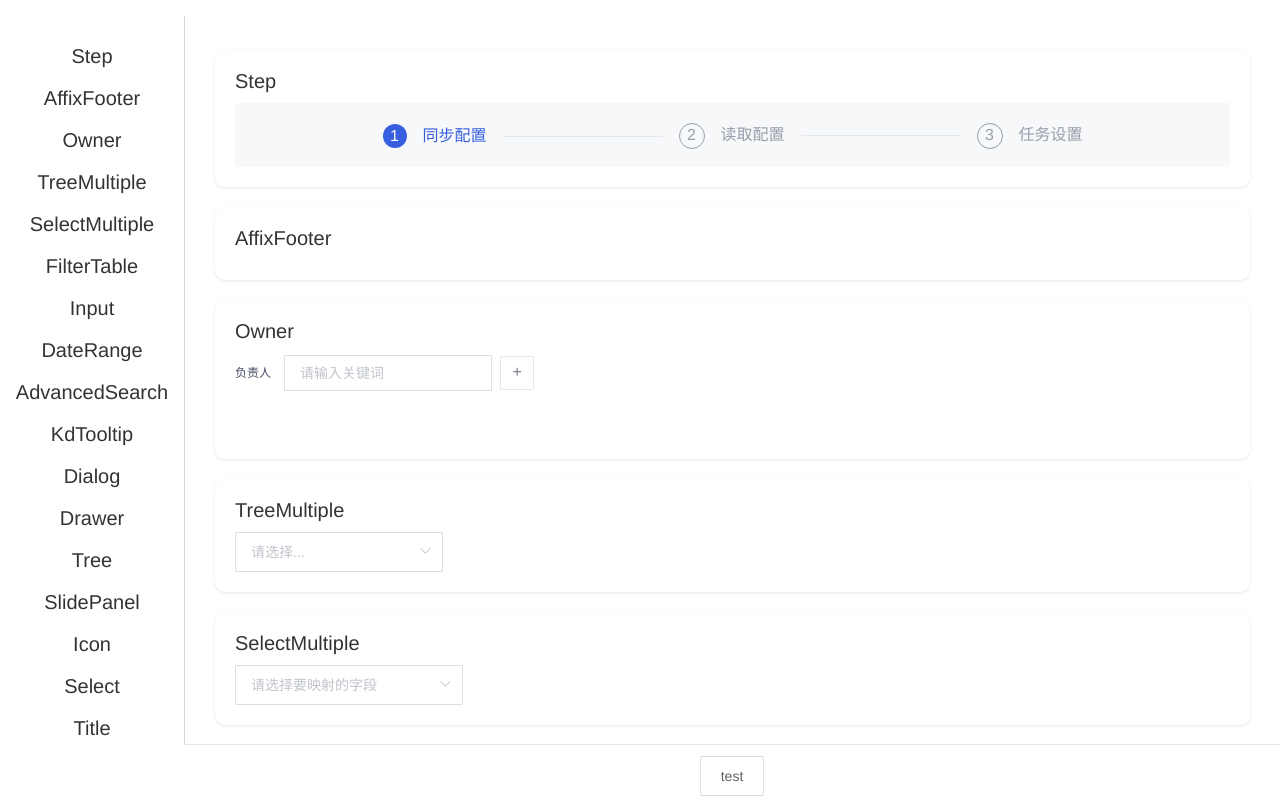
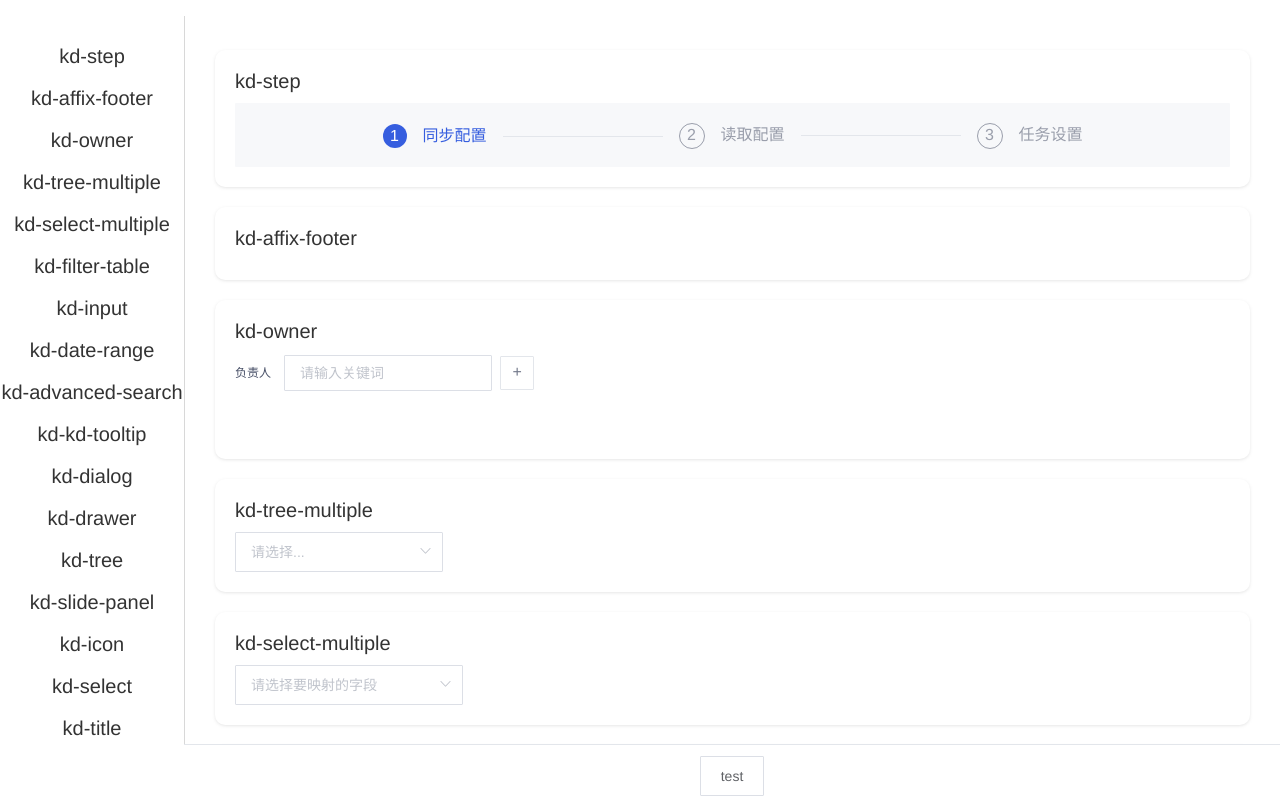
Before and after one commit to liulihao88/kd-components, a Vue app: page / in a window 1280 px wide. Built offline with nearby package versions, Linux system fonts and the light colour scheme; a web font is replaced by a local one.

Commit message:
修改显示的名称

```diff
--- a/examples/src/App.vue
+++ b/examples/src/App.vue
@@ -2,13 +2,13 @@
   <div id="app">
     <ul class="nav">
       <li v-for="item in comArr" :key="item">
-        <a :href="`#${item}`">{{ item.replace('test', '') }}</a>
+        <a :href="`#${item}`" v-text="replaceName(item)"></a>
       </li>
     </ul>
     <section class="container">
       <div>
         <div v-for="item in comArr" :id="item" :key="item">
-          <h5 class="title">{{ item.replace('test', '') }}</h5>
+          <h5 class="title" v-text="replaceName(item)"></h5>
           <component :is="item"></component>
           <div v-text="">
           </div>
```
Also changed, not shown: package.json (+4 -6 lines), 1 other file (tests, documents, lock files or other folders).
